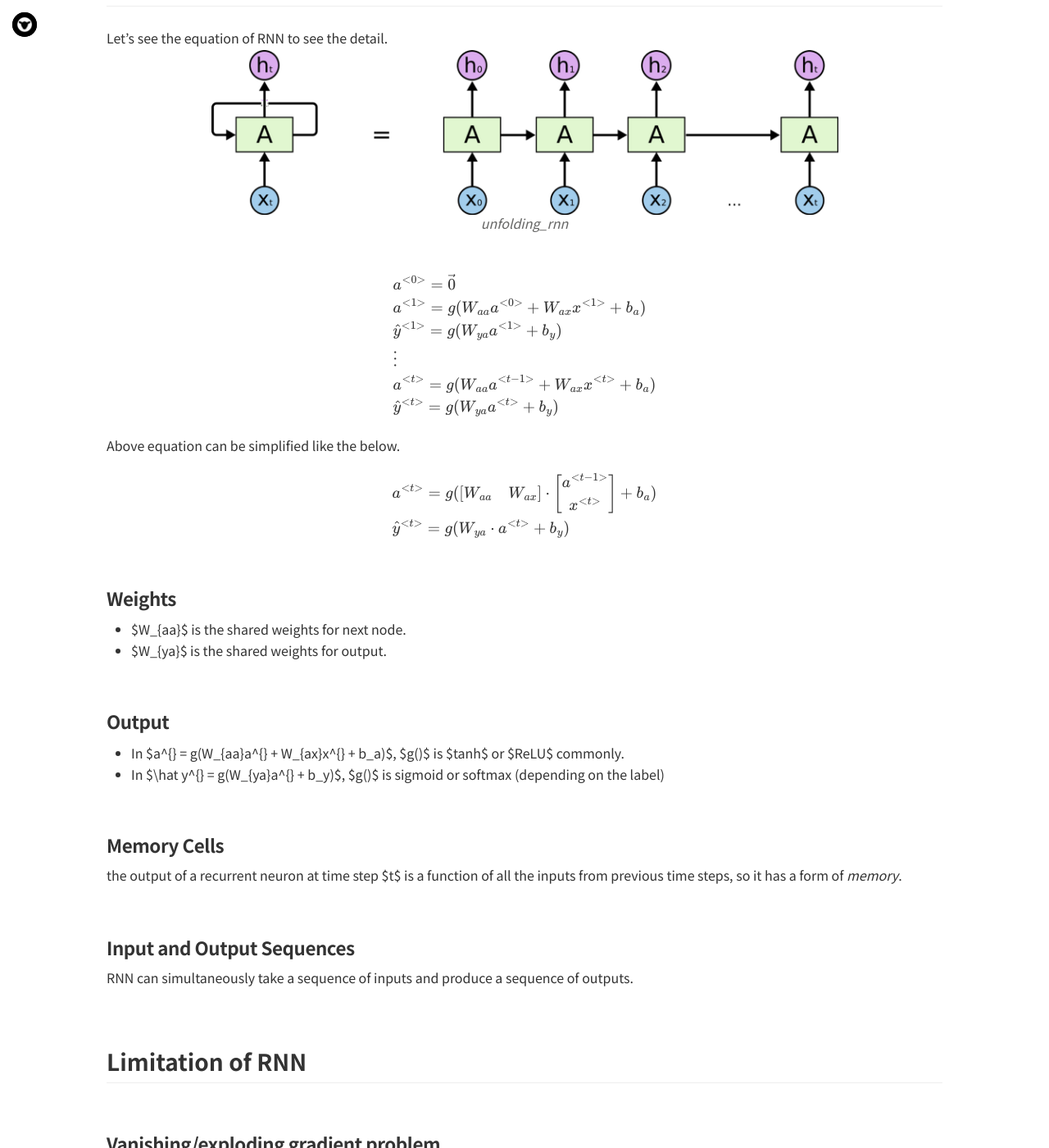
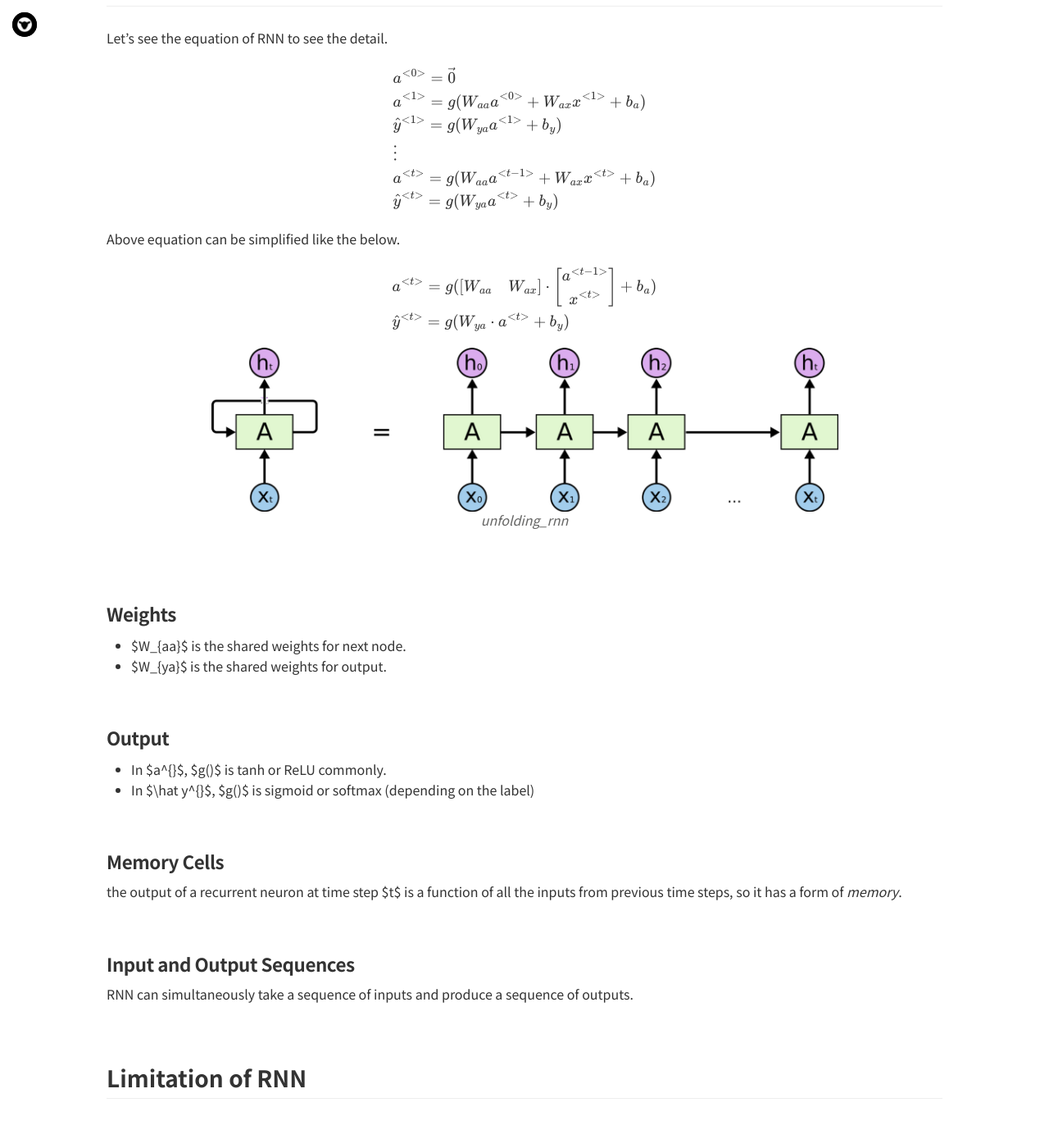
Before and after one commit to Shephexd/shephexd.github.io, a Jekyll site: the page built from _posts/DeepLearning/2019-04-27-Deep_learning(13)-Introduction_to_RNN.md, in a window 1280 px wide and 1400 px high, scrolled down 1350 px. Shown: the whole window at 82% size. Built offline with Jekyll 4.4.1, drawn with Linux system fonts in a browser that asks for light colours; nearby versions of some CDN libraries; some web fonts are replaced; formulas are drawn with MathJax 3; comment, search, counter and statistics services are not loaded.

Commit message:
BUGFIX mathjax render error on DL post

```diff
--- a/_posts/DeepLearning/2019-04-27-Deep_learning(13)-Introduction_to_RNN.md
+++ b/_posts/DeepLearning/2019-04-27-Deep_learning(13)-Introduction_to_RNN.md
@@ -73,8 +73,6 @@ Let's see the equation of RNN to see the detail.
 
 
 
-![unfolding_rnn](/assets/post_images/DeepLearning/unfolding_rnn.png)
-
 
 $$
 \begin{align}
@@ -111,6 +109,11 @@ x^{<t>}
 $$
 
 
+
+![unfolding_rnn](/assets/post_images/DeepLearning/unfolding_rnn.png)
+
+
+
 ### Weights
 
 - $W_{aa}$ is the shared weights for next node.
@@ -120,8 +123,8 @@ $$
 
 ### Output
 
-- In $a^{<t>} = g(W_{aa}a^{<t-1>} + W_{ax}x^{<t>} + b_a)$, $g()$ is $tanh$ or $ReLU$ commonly.
-- In $\hat y^{<t>} = g(W_{ya}a^{<t>} + b_y)$, $g()$ is sigmoid or softmax (depending on the label)
+- In $a^{<t>}$, $g()$ is tanh or ReLU commonly.
+- In $\hat y^{<t>}$, $g()$ is sigmoid or softmax (depending on the label)
 
 
 
```
